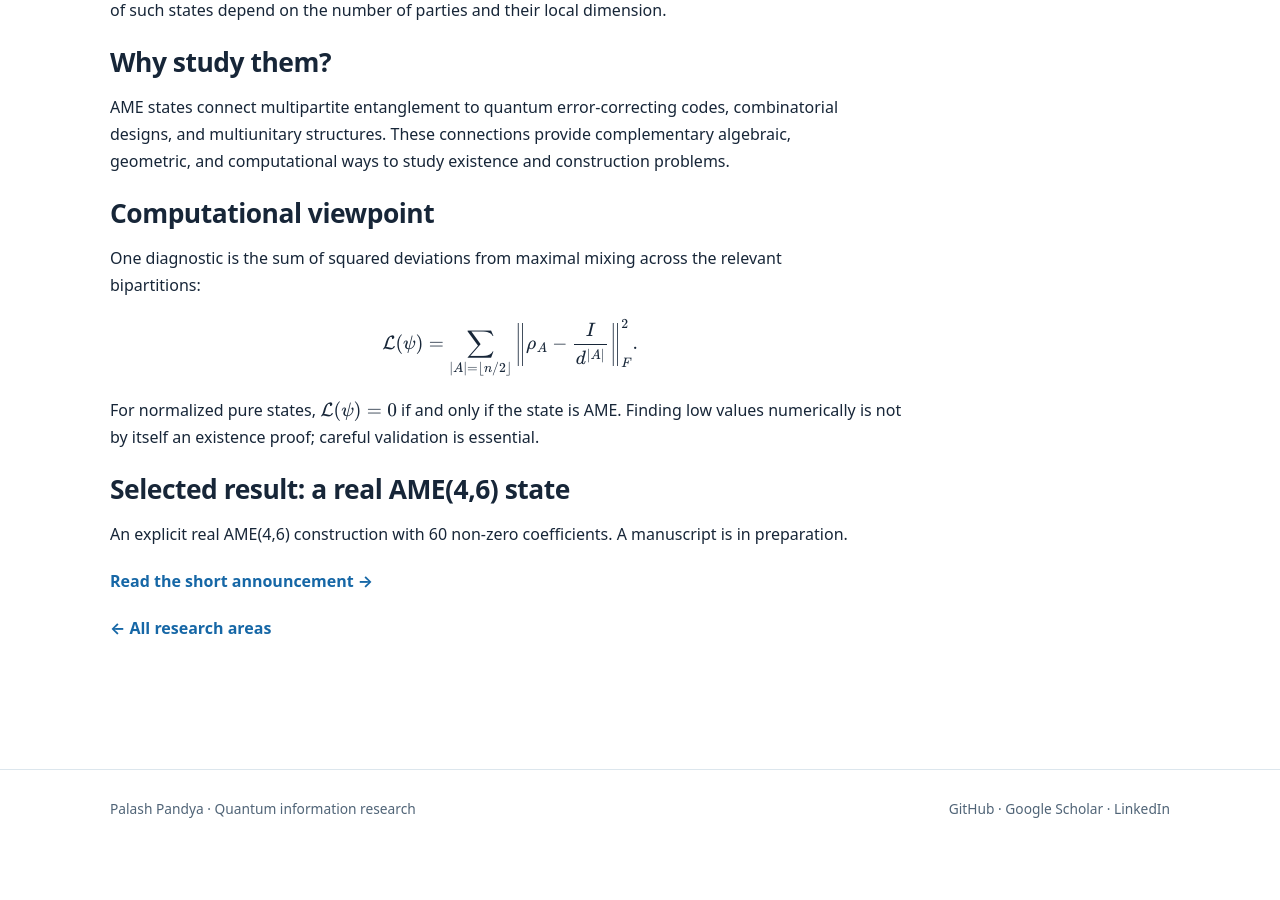
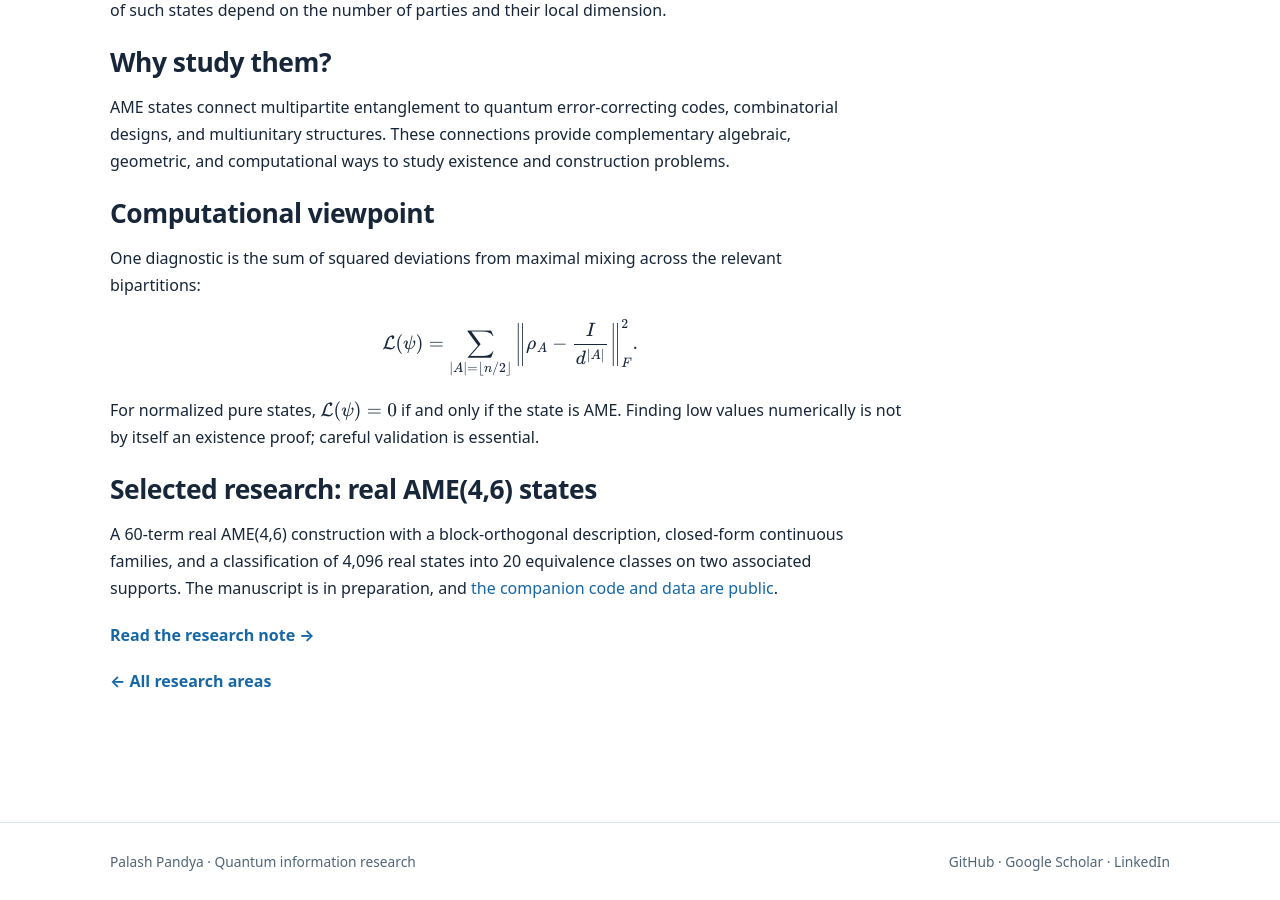
Before and after one commit to palashpandya/palashpandya.github.io, a Jekyll site: the page built from research/ame/index.md, in a window 1280 px wide and 900 px high, scrolled down 596 px. Built offline with Jekyll 4.4.1, drawn with Linux system fonts in a browser that asks for light colours; before the commit the page ends 1443 px from its top, so only the background shows below that.

Commit message:
Update AME overview for expanded real AME(4,6) classification

```diff
--- a/research/ame/index.md
+++ b/research/ame/index.md
@@ -20,8 +20,8 @@ permalink: /research/ame/
 <p>One diagnostic is the sum of squared deviations from maximal mixing across the relevant bipartitions:</p>
 <p>\[\mathcal L(\psi)=\sum_{|A|=\lfloor n/2\rfloor}\left\|\rho_A-\frac{I}{d^{|A|}}\right\|_F^2.\]</p>
 <p>For normalized pure states, \(\mathcal L(\psi)=0\) if and only if the state is AME. Finding low values numerically is not by itself an existence proof; careful validation is essential.</p>
-<h2>Selected result: a real AME(4,6) state</h2>
-<p>An explicit real AME(4,6) construction with 60 non-zero coefficients. A manuscript is in preparation.</p>
-<p><a class="link-arrow" href="{{ '/research/ame/real-ame46/' | relative_url }}">Read the short announcement →</a></p>
+<h2>Selected research: real AME(4,6) states</h2>
+<p>A 60-term real AME(4,6) construction with a block-orthogonal description, closed-form continuous families, and a classification of 4,096 real states into 20 equivalence classes on two associated supports. The manuscript is in preparation, and <a href="https://github.com/palashpandya/real-ame46">the companion code and data are public</a>.</p>
+<p><a class="link-arrow" href="{{ '/research/ame/real-ame46/' | relative_url }}">Read the research note →</a></p>
 <p><a class="link-arrow" href="{{ '/research/' | relative_url }}">← All research areas</a></p>
 </article>
```
